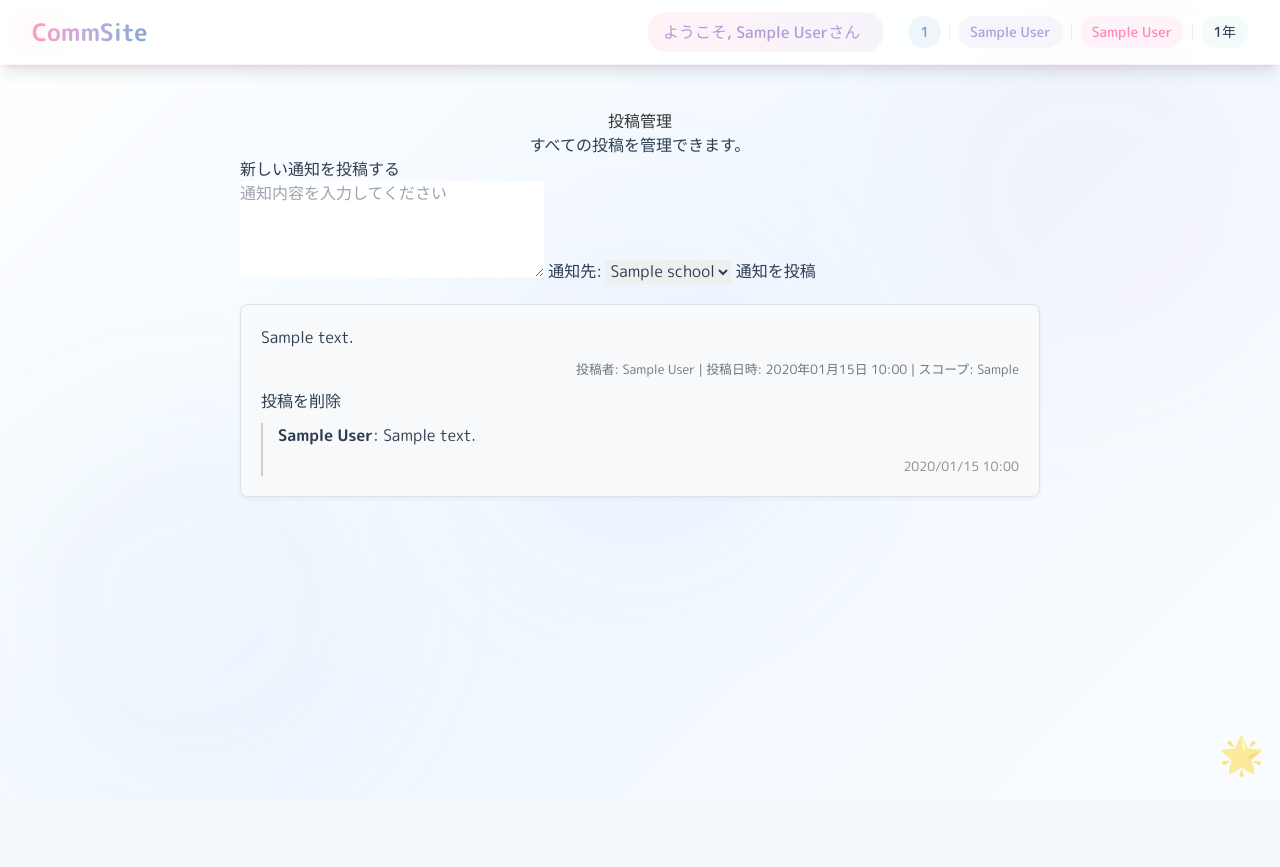
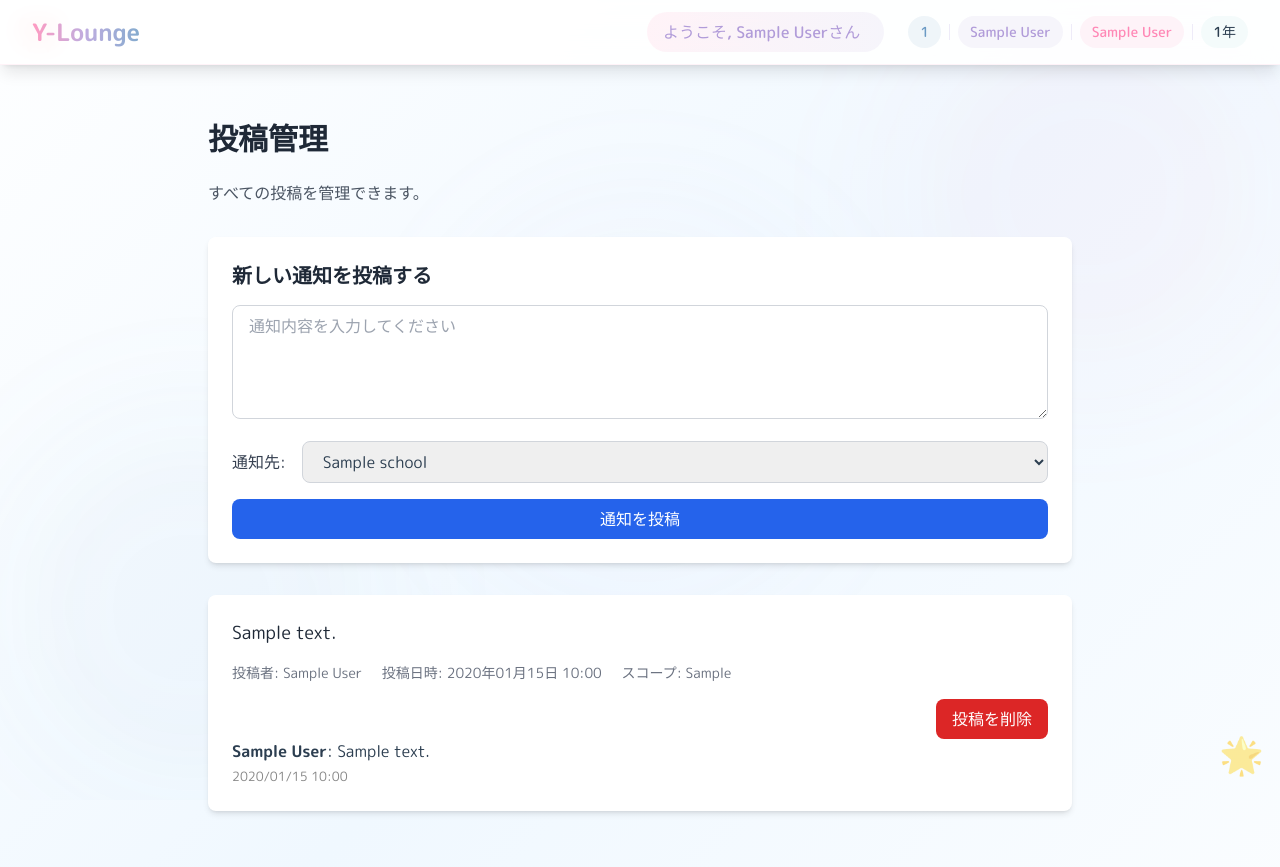
Before and after one commit to jin170424/team1_AYATAKA, a Flask app: page /admin/post_management in a window 1280 px wide. Before the commit the page ends 777 px from the top, so only its background shows below. Run offline with Flask 3, Linux system fonts and the light colour scheme; the visitor is signed in with stand-in values (Sample User, id 1); tables that the repository leaves empty hold one stand-in row (values such as "Sample post"); some libraries are stand-ins or nearby versions.

Commit message:
login,admin_post_managementのTailwindCSS

```diff
--- a/comm_site/templates/admin_post_management.html
+++ b/comm_site/templates/admin_post_management.html
@@ -1,100 +1,60 @@
 {% extends "base.html" %}
 
 {% block content %}
-<style>
-    .container {
-        display: flex;
-        flex-direction: column;
-        align-items: center;
-        padding: 20px;
-    }
+<div class="container mx-auto px-4 py-8 max-w-4xl">
+    <h2 class="text-3xl font-bold text-gray-800 mb-6">投稿管理</h2>
+    <p class="text-gray-600 mb-8">すべての投稿を管理できます。</p>
 
-    .post-list {
-        width: 100%;
-        max-width: 800px;
-        margin-top: 20px;
-    }
-
-    .post-box {
-        background-color: #f8f9fa;
-        border: 1px solid #dee2e6;
-        border-radius: 8px;
-        padding: 20px;
-        margin-bottom: 15px;
-        box-shadow: 0 2px 4px rgba(0,0,0,0.05);
-    }
-
-    .post-box p {
-        margin: 0;
-        line-height: 1.6;
-    }
-
-    .post-box small {
-        display: block;
-        margin-top: 10px;
-        color: #6c757d;
-        text-align: right;
-    }
-
-    .comment-box {
-        margin-top: 10px;
-        padding-left: 15px;
-        border-left: 2px solid #ccc;
-    }
-
-    .comment-form textarea {
-        width: 100%;
-        margin-top: 5px;
-        border-radius: 5px;
-        padding: 5px;
-        border: 1px solid #ccc;
-    }
-
-    .comment-form button {
-        margin-top: 5px;
-    }
-
-    .action-buttons {
-        margin-top: 10px;
-        display: flex;
-        justify-content: space-between;
-    }
-</style>
-
-<div class="container">
-    <h2>投稿管理</h2>
-    <p>すべての投稿を管理できます。</p>
-
-    <div class="post-form" style="max-width: 800px; width: 100%;">
-        <h3>新しい通知を投稿する</h3>
-        <form action="{{ url_for('admin_post_management') }}" method="POST">
-            <textarea name="content" rows="4" placeholder="通知内容を入力してください" required></textarea>
-            <label for="notice_scope">通知先:</label>
-            <select name="notice_scope" id="notice_scope">
+    <div class="bg-white rounded-lg shadow-md p-6 mb-8">
+        <h3 class="text-xl font-semibold text-gray-800 mb-4">新しい通知を投稿する</h3>
+        <form action="{{ url_for('admin_post_management') }}" method="POST" class="space-y-4">
+            <div class="space-y-2">
+                <textarea
+                    name="content"
+                    rows="4"
+                    placeholder="通知内容を入力してください"
+                    required
+                    class="w-full px-4 py-2 border border-gray-300 rounded-lg focus:ring-2 focus:ring-blue-500 focus:border-blue-500 transition-colors"></textarea>
+            </div>
+            <div class="flex items-center space-x-4">
+                <label for="notice_scope" class="text-gray-700">通知先:</label>
+                <select
+                    name="notice_scope"
+                    id="notice_scope"
+                    class="flex-1 px-4 py-2 border border-gray-300 rounded-lg focus:ring-2 focus:ring-blue-500 focus:border-blue-500">
                     {% if schools %}
                         {% for school in schools %}
                             <option value="notice{{ school.school_id }}">{{ school.school_name }}</option>
                         {% endfor %}
                     {% endif %}
                 </select>
-            <button type="submit">通知を投稿</button>
+            </div>
+            <button
+                type="submit"
+                class="w-full bg-blue-600 hover:bg-blue-700 text-white font-medium py-2 px-4 rounded-lg transition-colors duration-200">
+                通知を投稿
+            </button>
         </form>
     </div>
 
-    <div class="post-list">
+    <div class="space-y-4">
         {% if posts %}
             {% for post in posts %}
-                <div class="post-box" id="post-{{ post.post_id }}">
-                    <p>{{ post.content }}</p>
-                    <small>
-                        投稿者: {{ post.author.name if post.author else '不明' }} |
-                        投稿日時: {{ post.created_at.strftime('%Y年%m月%d日 %H:%M') }} |
-                        スコープ: {{ post.scope }}
-                    </small>
+                <div id="post-{{ post.post_id }}" class="bg-white rounded-lg shadow-md p-6 hover:shadow-lg transition-shadow duration-200">
+                    <p class="text-gray-800 text-lg mb-4">{{ post.content }}</p>
+                    <div class="text-sm text-gray-500 mb-4">
+                        <span class="inline-block mr-4">投稿者: {{ post.author.name if post.author else '不明' }}</span>
+                        <span class="inline-block mr-4">投稿日時: {{ post.created_at.strftime('%Y年%m月%d日 %H:%M') }}</span>
+                        <span>スコープ: {{ post.scope }}</span>
+                    </div>
 
-                    <div class="action-buttons">
+                    <div class="flex justify-end">
                         <form action="{{ url_for('delete_post', post_id=post.post_id) }}" method="POST" onsubmit="return confirm('本当に削除しますか？')">
-                            <button type="submit">投稿を削除</button>
+                            <button
+                                type="submit"
+                                class="bg-red-600 hover:bg-red-700 text-white font-medium py-2 px-4 rounded-lg transition-colors duration-200">
+                                投稿を削除
+                            </button>
                         </form>
                     </div>
 
--- a/comm_site/templates/base.html
+++ b/comm_site/templates/base.html
@@ -133,7 +133,7 @@
                 <div class="flex items-center">
                     <a href="{{ url_for('index') }}" class="group relative">
                         <span class="text-2xl font-bold bg-clip-text text-transparent bg-gradient-to-r from-kawaii-pink via-kawaii-purple to-kawaii-blue animate-pulse-slow">
-                            CommSite
+                            Y-Lounge
                         </span>
                         <span class="absolute -top-1 -right-4 text-lg transform rotate-12 opacity-0 group-hover:opacity-100 transition-opacity duration-300">✨</span>
                     </a>
```
Also changed, not shown: comm_site/templates/login.html (+13 -17 lines). Lines whose indentation alone changed are shown as unchanged.
